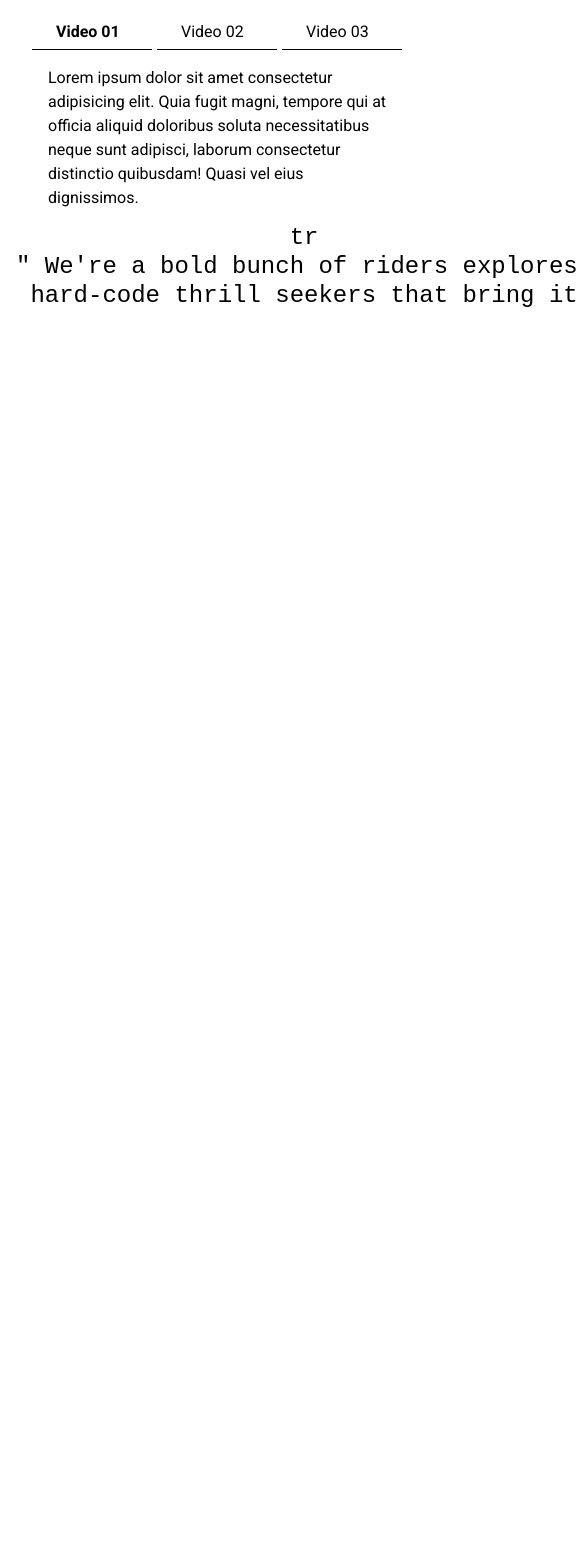
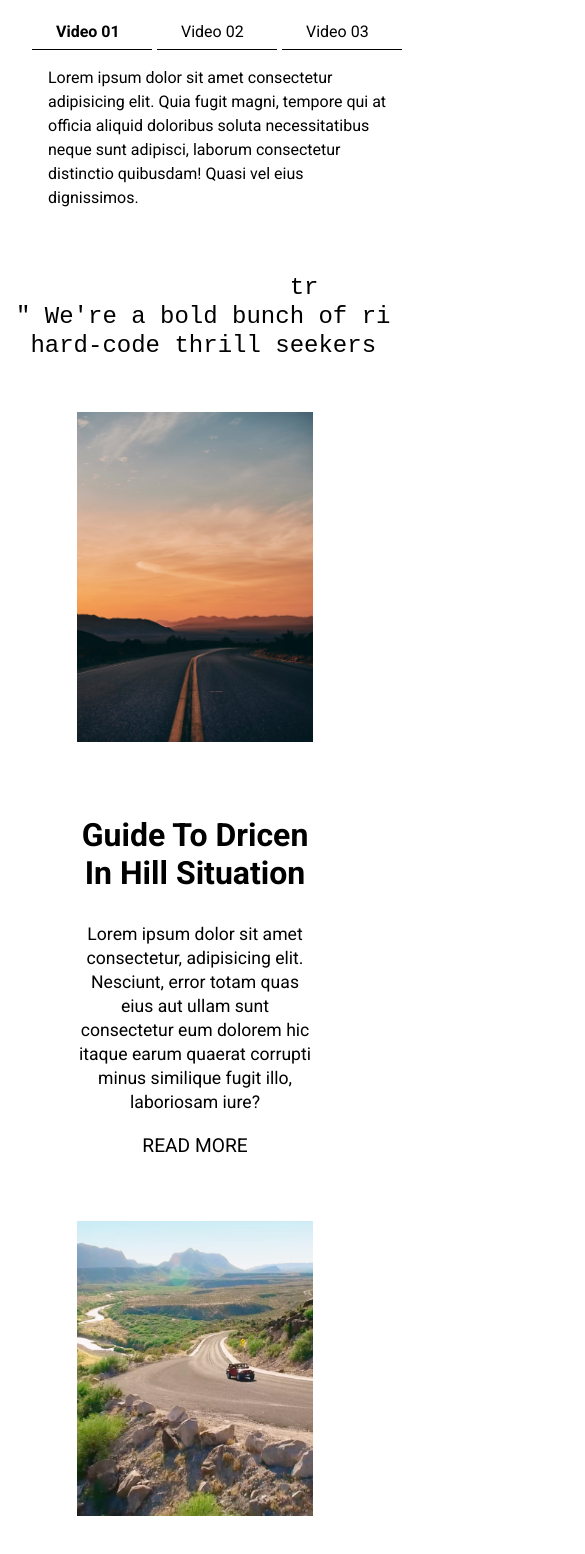
Before and after one commit to oubani/Travel-blog-landing-page, a React (Create React App) app: page / in a window 390 px wide. Shown: the part 5661-7215 px from the top of the page, 585 px wide, since content can reach past the window. Before the commit the page ends 5987 px from the top, so only its background shows below. Built offline with nearby package versions, Linux system fonts and the light colour scheme; the HTML template or start-up script is replaced by a standard one.

Commit message:
add images section

```diff
--- a/src/App.js
+++ b/src/App.js
@@ -7,6 +7,7 @@ import Thinks from './components/thinks/Thinks';
 import Tips from './components/tips/Tips';
 import Videos from './components/videosSection/Videos';
 import Testimonial from './components/testimonial/Testimonial';
+import Images from './components/imgagesSection/Images';
 function App() {
   return (
     <div>
@@ -17,6 +18,7 @@ function App() {
       <Adventure />
       <Videos />
       <Testimonial />
+      <Images />
     </div>
   );
 }
--- /dev/null
+++ b/src/components/imgagesSection/Images.js
@@ -0,0 +1,25 @@
+import React from 'react';
+import styles from './Images.module.css';
+const Images = () => {
+  const { twoSection, title, info, sigleImg } = styles;
+  return (
+    <div className={twoSection}>
+      <div className={info}>
+        <img src='/images/trip2.jpg' alt='image' />
+        <h1 className={title}> guide to dricen in hill situation </h1>
+        <p>
+          Lorem ipsum dolor sit amet consectetur, adipisicing elit. Nesciunt,
+          error totam quas eius aut ullam sunt consectetur eum dolorem hic
+          itaque earum quaerat corrupti minus similique fugit illo, laboriosam
+          iure?
+        </p>
+        <a href='/'>read more</a>
+      </div>
+      <div className={sigleImg}>
+        <img src='/images/trip4.png' alt='image' />
+      </div>
+    </div>
+  );
+};
+
+export default Images;
--- /dev/null
+++ b/src/components/imgagesSection/Images.module.css
@@ -0,0 +1,62 @@
+.twoSection {
+  display: flex;
+  justify-content: space-between;
+  overflow: hidden;
+  padding: 2rem;
+  margin-top: -220px;
+}
+.info {
+  flex-grow: 1;
+  display: flex;
+  flex-direction: column;
+  align-content: center;
+  align-items: center;
+  margin-top: -60px;
+}
+.info img {
+  width: 350px;
+  align-self: center;
+  justify-self: center;
+}
+.info h1 {
+  font-size: 2rem;
+  text-transform: capitalize;
+  margin: 2rem 0 3rem;
+}
+.info p {
+  font-size: 1.1rem;
+  margin-bottom: 2rem;
+  line-height: 1.5rem;
+  padding: 2rem;
+}
+.info a {
+  font-size: 1.2rem;
+  text-transform: uppercase;
+  text-decoration: none;
+  color: #000;
+}
+.twoSection div {
+  flex-grow: 1;
+  width: 100%;
+  padding: 2rem;
+}
+.twoSection .sigleImg {
+  margin-top: 60px;
+}
+@media only screen and (max-width: 900px) {
+  .twoSection {
+    margin-top: 2rem;
+    flex-direction: column;
+  }
+  .info h1,
+  .info p {
+    margin-bottom: 10px;
+    padding: 10px;
+    text-align: center;
+  }
+  .twoSection .sigleImg {
+    margin-top: 0px;
+    padding: auto;
+    text-align: center;
+  }
+}
--- a/src/components/testimonial/Testimonial.module.css
+++ b/src/components/testimonial/Testimonial.module.css
@@ -1,6 +1,7 @@
 .testim {
   display: flex;
   justify-content: space-between;
+  overflow: hidden;
 }
 .testim .og {
   font-size: 13rem;
@@ -11,7 +12,8 @@
 }
 .testim pre {
   align-self: center;
-  margin-top: -50px;
+  margin-top: -60px;
+  margin-left: 5rem;
   text-align: center;
   font-size: 1.5rem;
   line-height: 1.8rem;
@@ -20,7 +22,7 @@
   font-size: 13rem;
   color: rgba(0, 0, 0, 0.5);
   margin-right: -50px;
-  margin-top: 100px;
+  margin-top: 300px;
 }
 @media only screen and (max-width: 900px) {
   .testim {
@@ -33,5 +35,8 @@
   .testim pre {
     font-size: 1.5rem;
     text-align: center;
+    margin-top: 1rem;
+    margin: auto;
+    z-index: 2;
   }
 }
```
Also changed, not shown: 1 other file (tests, documents, lock files or other folders).
